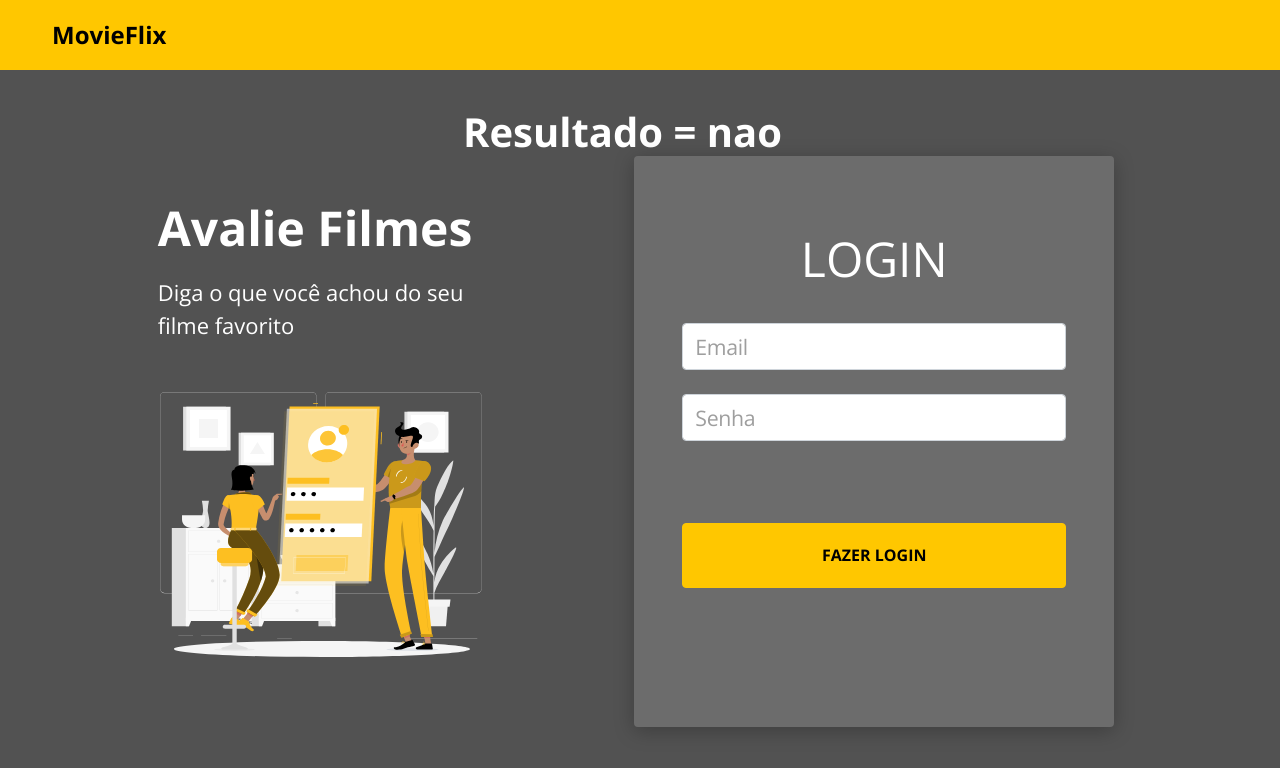
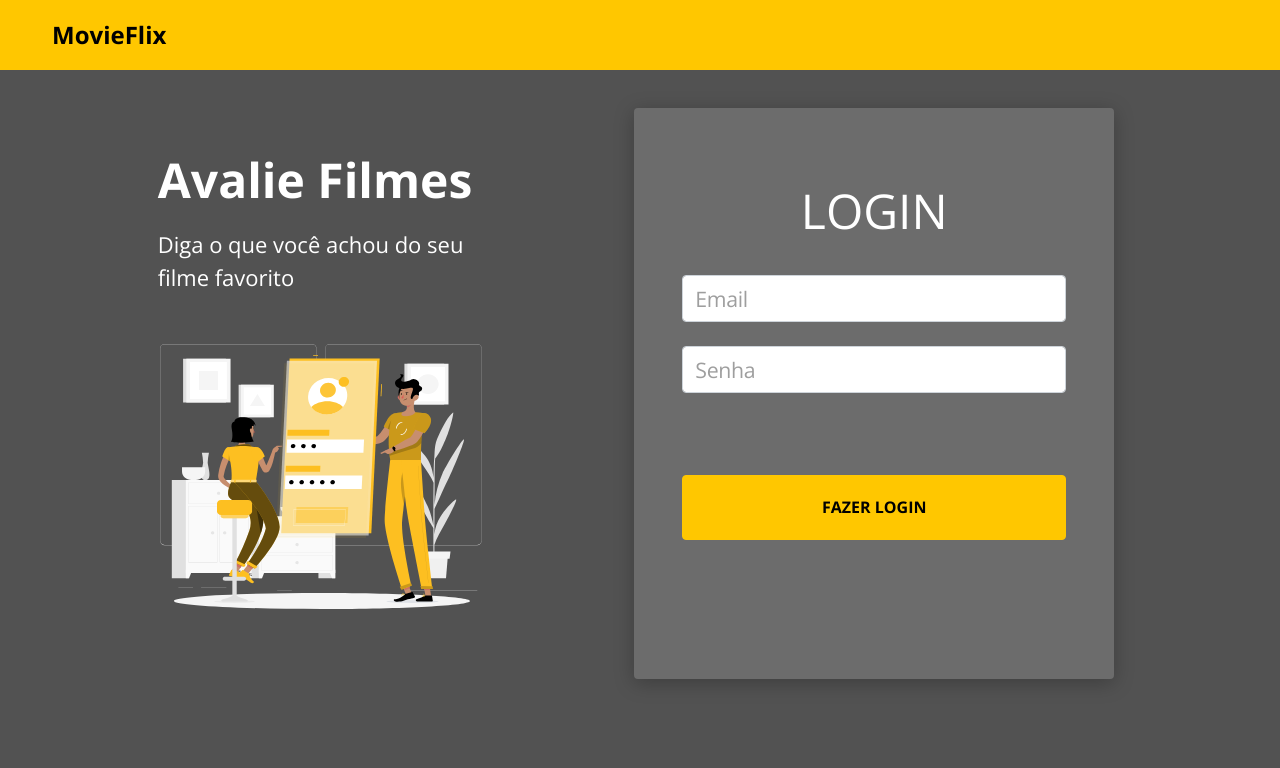
Before and after one commit to romuloabbiati/movieflix-challenge, a React (Create React App) app in the folder frontweb/: page / in a window 1280 px wide. Shown: the top 768 px of the page. Built offline with nearby package versions, Linux system fonts and the light colour scheme; no server answers; the HTML template or start-up script is replaced by a standard one.

Commit message:
UI restrictions based on user roles

```diff
--- a/frontweb/src/pages/Home/index.tsx
+++ b/frontweb/src/pages/Home/index.tsx
@@ -1,16 +1,10 @@
 import { ReactComponent as MainImage } from 'assets/images/main-image.svg';
 import Login from 'pages/Home/Login';
-import { hasAnyRoles } from 'util/requests';
 import './styles.css';
 
 const Home = () => {
   return (
     <div className="home-container">
-      <h1>
-        Resultado ={' '}
-        {hasAnyRoles(['ROLE_MEMBER', 'ROLE_VISITOR']) ? 'sim' : 'nao'}
-      </h1>
-
       <div className="home-card">
         <div className="home-content-image-container">
           <div className="content-container">
--- a/frontweb/src/pages/Private/MovieDetails/index.tsx
+++ b/frontweb/src/pages/Private/MovieDetails/index.tsx
@@ -1,7 +1,7 @@
 import axios from 'axios';
 import ButtonIcon from 'components/ButtonIcon';
 import { Movie } from 'types/movie';
-import { BASE_URL } from 'util/requests';
+import { BASE_URL, hasAnyRoles } from 'util/requests';
 import './styles.css';
 
 
@@ -9,18 +9,19 @@ import './styles.css';
 const MovieDetails = () => {
 
   // FORMA INCORRETA
-  let movie : Movie;
+  // let movie : Movie;
 
   // FORMA INCORRETA
-  axios.get(BASE_URL + '/movies/1')
-    .then(response => {
-      console.log(response.data);
-    });
+  // axios.get(BASE_URL + '/movies/1')
+  //   .then(response => {
+  //     console.log(response.data);
+  //   });
 
   return (
     <div className="movie-details-container">
       <h1>Tela detalhes do filme id: 1</h1>
-      <div className="movie-review-input-card base-card">
+      {hasAnyRoles(['ROLE_MEMBER']) &&
+        <div className="movie-review-input-card base-card">
         {/* <div> */}
           <input
             type="text"
@@ -30,6 +31,8 @@ const MovieDetails = () => {
         {/* </div> */}
         <ButtonIcon text="Salvar avaliação" />
       </div>
+      }
+
       <div className="movie-reviews-card base-card">
         <h3>⭐️ Maria Silva</h3>
         <p>Gostei muito do filme. Foi muito bom mesmo. Pena que durou pouco.</p>
```
